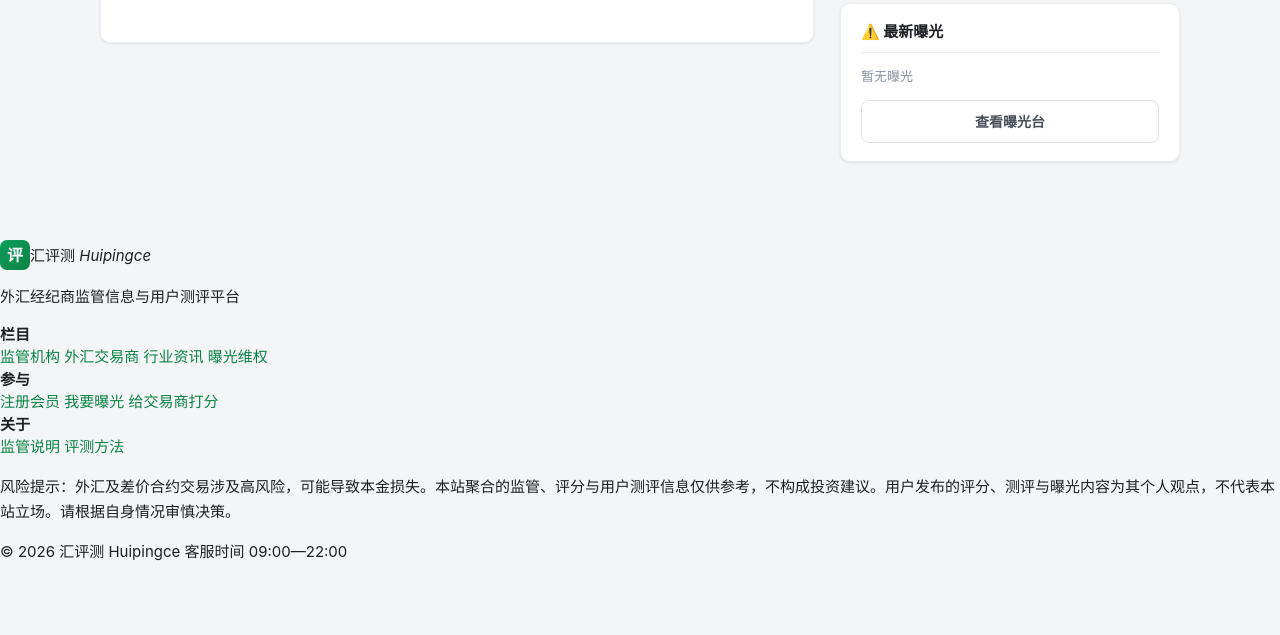
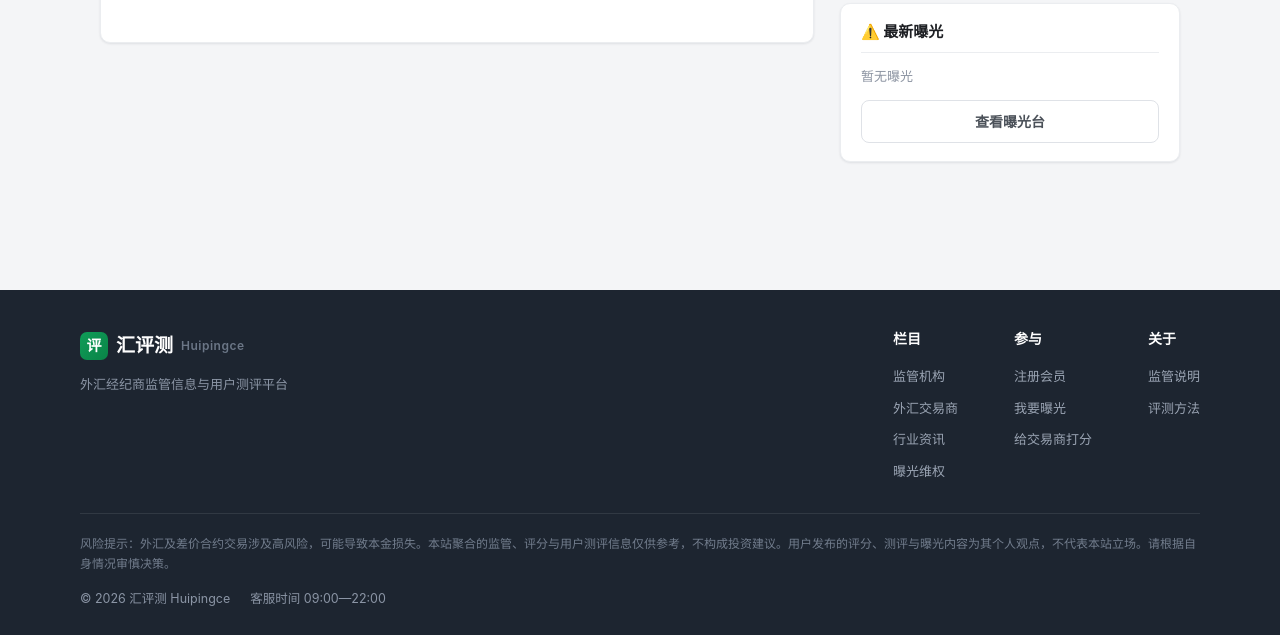
Before and after one commit to huihezuo-source/huipingce, a PHP site: page /index.php in a window 1280 px wide. Shown: the part 822-1457 px from the top of the page. Before the commit the page ends 1383 px from the top, so only its background shows below. Run offline with PHP 8.4, Linux system fonts and the light colour scheme; data comes from the database, SQL or seed files in the repository; data that the repository does not hold is empty; some libraries are stand-ins or nearby versions.

Commit message:
fix(css): 补回页脚样式(.ftr 系列)，重写 app.css 时遗漏导致底部错乱
Co-Authored-By: Claude Opus 4.8 <noreply@anthropic.com>

```diff
--- a/assets/css/app.css
+++ b/assets/css/app.css
@@ -327,6 +327,25 @@ h1,h2,h3,h4{margin:0; font-weight:700; line-height:1.35}
 .pager span.cur{background:var(--green); color:#fff; border-color:var(--green)}
 .pager .disabled{opacity:.4; pointer-events:none}
 
+/* ── 页脚 ── */
+.ftr{background:#1d2530; color:#aeb8c6; margin-top:50px; padding:40px 20px 26px}
+.ftr-in{max-width:var(--maxw); margin:0 auto}
+.ftr-top{display:flex; justify-content:space-between; gap:40px; padding-bottom:26px; border-bottom:1px solid rgba(255,255,255,.09)}
+.ftr-brand{max-width:280px}
+.ftr-logo{display:flex; align-items:center; gap:8px; font-size:19px; font-weight:800; color:#fff}
+.ftr-logo .brand-mark{width:28px; height:28px; font-size:15px}
+.ftr-logo em{font-style:normal; font-size:12px; font-weight:600; color:#6b7686; letter-spacing:.5px}
+.ftr-slogan{margin:12px 0 0; font-size:13px; color:#8b95a5; line-height:1.6}
+.ftr-cols{display:flex; gap:56px}
+.ftr-col h4{font-size:14px; color:#fff; margin:0 0 12px; font-weight:700}
+.ftr-col a{display:block; padding:5px 0; font-size:13px; color:#9aa4b3}
+.ftr-col a:hover{color:#fff}
+.ftr-bottom{padding-top:20px}
+.ftr-disc{font-size:12px; color:#727d8d; line-height:1.7; margin:0 0 14px}
+.ftr-meta{display:flex; gap:20px; flex-wrap:wrap; font-size:12.5px; color:#8b95a5}
+.ftr-meta a{color:#8b95a5}
+.ftr-meta a:hover{color:#fff}
+
 /* ── JS 折叠动画默认 ── */
 .js .reveal{opacity:0; transform:translateY(8px)}
 .reveal.in{opacity:1; transform:none; transition:.4s}
```
